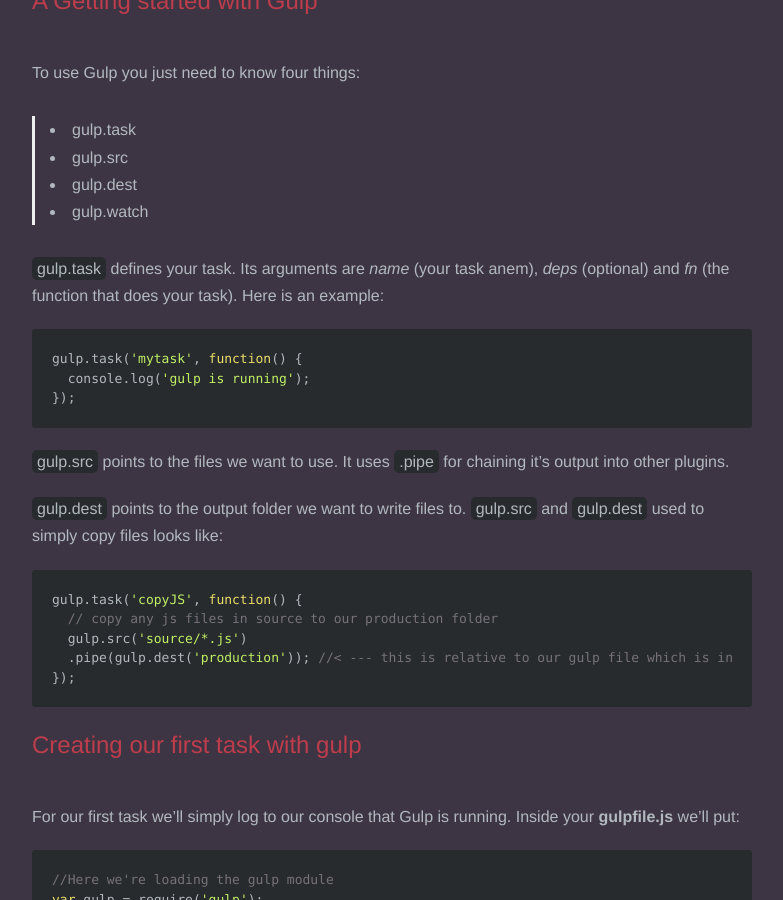
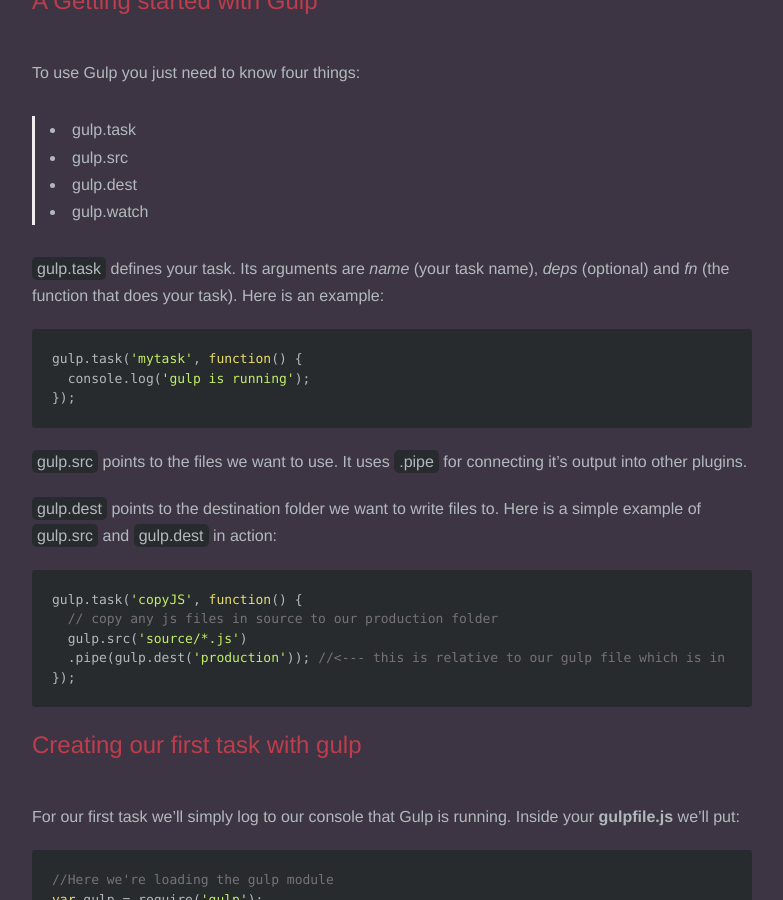
Before and after one commit to JosephSun/cliffordfajardo.github.io, a Jekyll site: the page built from _posts/2015-10-3-introduction-to-gulp-for-beginners.markdown, in a window 1280 px wide and 900 px high, scrolled down 2818 px. Shown: the whole window, without its empty margins (248-1031 px from the left). Built offline with Jekyll 4.4.1, drawn with Linux system fonts in a browser that asks for light colours; nearby versions of some CDN libraries; Markdown is read by kramdown in place of the engine named in the settings; comment, search, counter and statistics services are not loaded.

Commit message:
completed tutorial

```diff
--- a/_posts/2015-10-3-introduction-to-gulp-for-beginners.markdown
+++ b/_posts/2015-10-3-introduction-to-gulp-for-beginners.markdown
@@ -79,7 +79,7 @@
 >- gulp.dest
 >- gulp.watch
 
-`gulp.task` defines your task. Its arguments are *name* (your task anem), *deps* (optional) and *fn* (the function that does your task). Here is an example:
+`gulp.task` defines your task. Its arguments are *name* (your task name), *deps* (optional) and *fn* (the function that does your task). Here is an example:
 
 {% highlight javascript %}
 gulp.task('mytask', function() {
@@ -87,15 +87,15 @@
 });
 {% endhighlight %}
 
-`gulp.src` points to the files we want to use. It uses `.pipe` for chaining it’s output into other plugins.
+`gulp.src` points to the files we want to use. It uses `.pipe` for connecting it’s output into other plugins.
 
-`gulp.dest` points to the output folder we want to write files to. `gulp.src` and `gulp.dest` used to simply copy files looks like:
+`gulp.dest` points to the destination folder we want to write files to. Here is a simple example of `gulp.src` and `gulp.dest` in action:
 
 {% highlight javascript %}
 gulp.task('copyJS', function() {
   // copy any js files in source to our production folder
   gulp.src('source/*.js')
-  .pipe(gulp.dest('production')); //< --- this is relative to our gulp file which is in the root.
+  .pipe(gulp.dest('production')); //<--- this is relative to our gulp file which is in the root.
 });
 {% endhighlight %}
 
```
